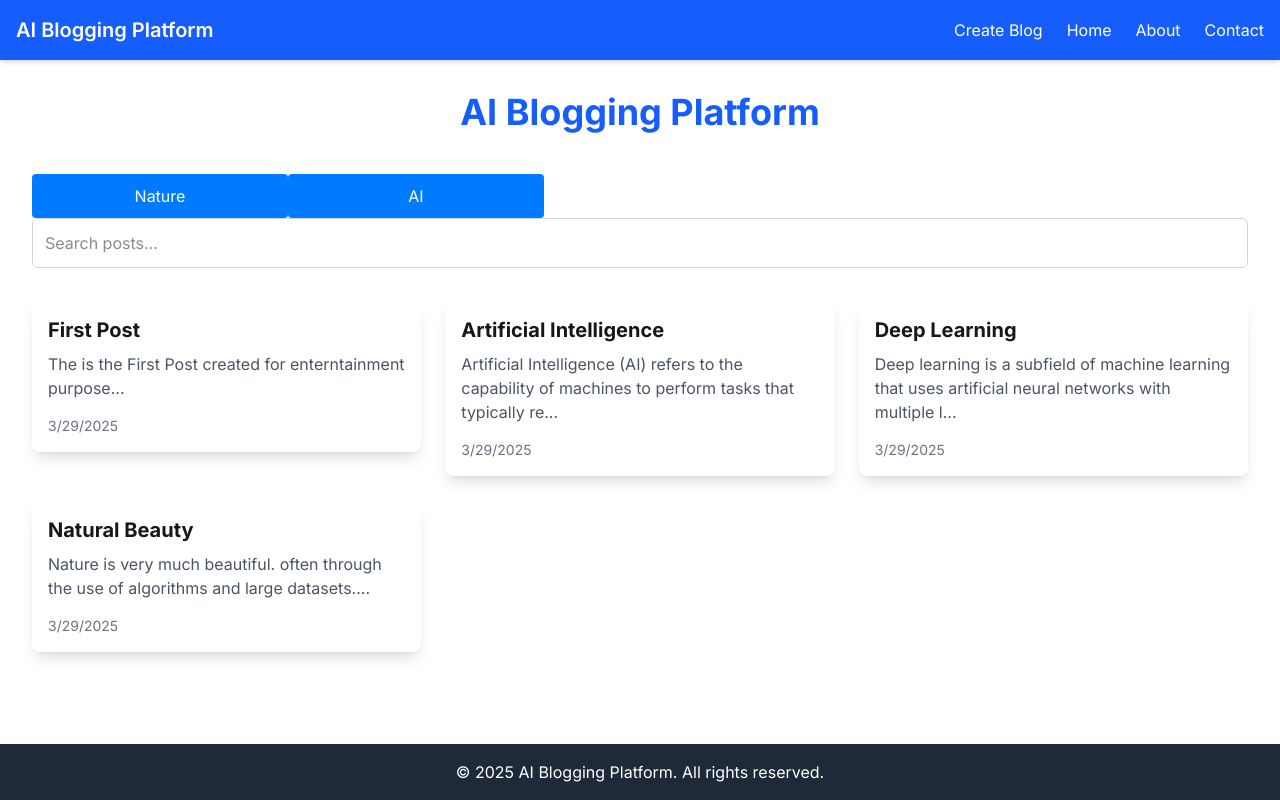
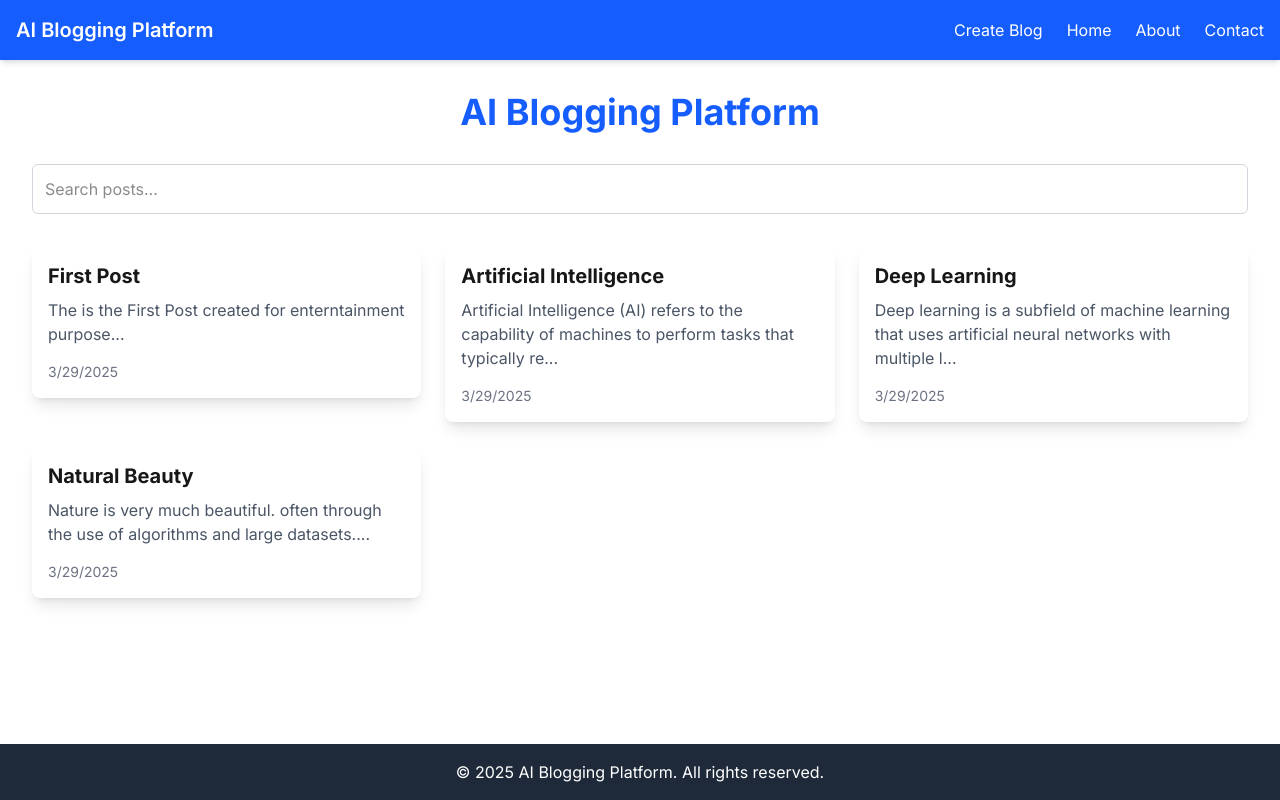
Before and after one commit to sad786/ai-blog-platform, a Next.js app: page / in a window 1280 px wide. Built offline with nearby package versions, Linux system fonts and the light colour scheme.

Commit message:
Update page.tsx
reset to original code

```diff
--- a/app/page.tsx
+++ b/app/page.tsx
@@ -11,7 +11,6 @@ interface Post {
   title: string;
   content: string;
   createdAt: string;
-  tag:string;
 }
 
 export default function Home() {
@@ -24,14 +23,6 @@ export default function Home() {
     fetchPosts();
 //    setLoading(false);
   },[]);
-
-
-  const handleTab = async (tag:string) => {
-    //const id = await fetch("api/get-posts/");
-    const res = await fetch(`api/get-posts?tag=${tag}`);
-    const posts = await res.json();
-    setPosts(posts);
-  }
 
   const fetchPosts = async () => {
     const response = await axios.get<Post[]>('/api/get-posts');
@@ -51,41 +42,6 @@ export default function Home() {
   return (
     <div className="p-8">
       <h1 className="text-4xl font-bold text-center text-blue-600 mb-8">AI Blogging Platform</h1>
-      <button
-            type="button"
-            onClick={handleTab}
-            style={{
-              padding: "10px 20px",
-              backgroundColor: loading ? "#ccc" : "#007bff",
-              color: "#fff",
-              border: "none",
-              borderRadius: "4px",
-              cursor: loading ? "not-allowed" : "pointer",
-              marginTop:"10px",
-              opacity: loading ? 0.6 : 1
-            }}
-            className="w-64 py-3 px-6 bg-blue-500 text-white rounded-md hover:bg-blue-600 transition-all disabled:bg-gray-400"
-          >
-        Nature
-        </button>
-        <button
-            type="button"
-            onClick={handleTab}
-            style={{
-              padding: "10px 20px",
-              backgroundColor: loading ? "#ccc" : "#007bff",
-              color: "#fff",
-              border: "none",
-              borderRadius: "4px",
-              cursor: loading ? "not-allowed" : "pointer",
-              marginTop:"10px",
-              opacity: loading ? 0.6 : 1
-            }}
-            className="w-64 py-3 px-6 bg-blue-500 text-white rounded-md hover:bg-blue-600 transition-all disabled:bg-gray-400"
-          >
-
-          AI</button>
-
       <SearchBar setSearchTerm={setSearchTerm} />
 
 
```
